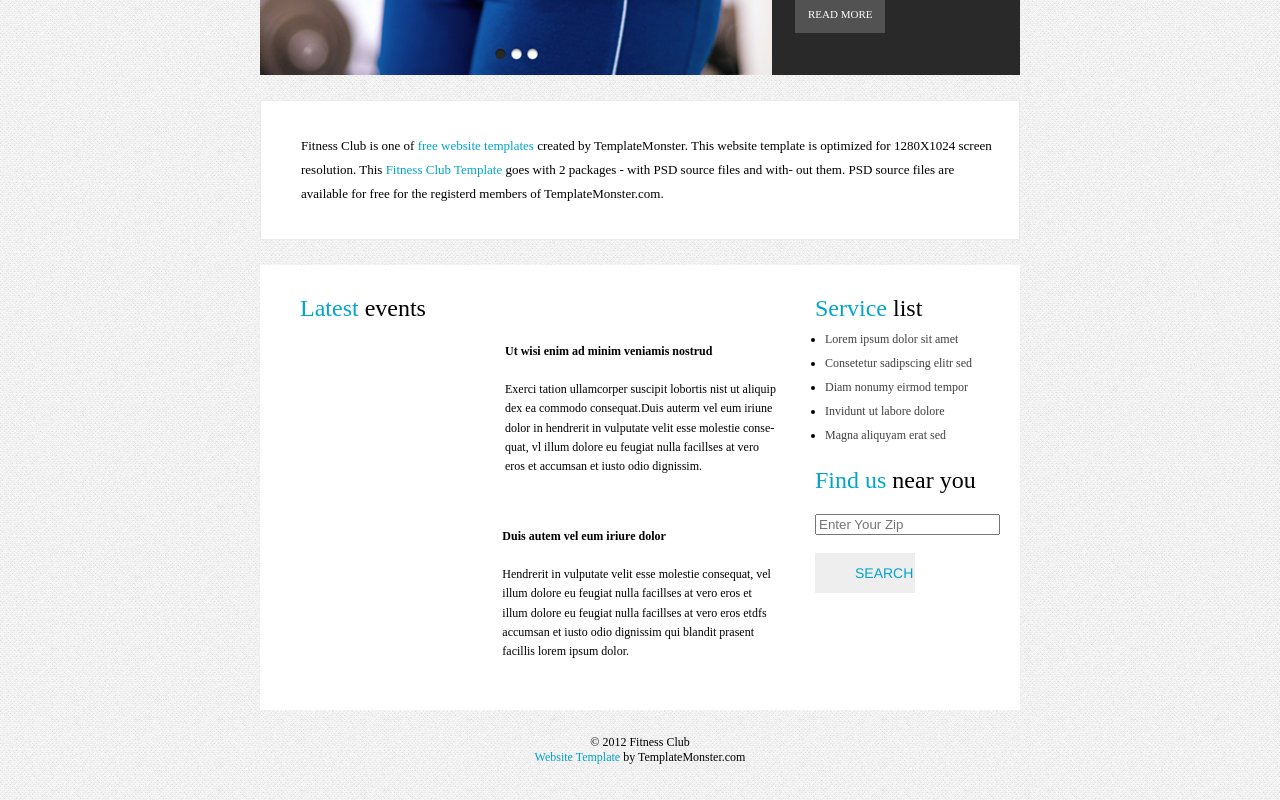
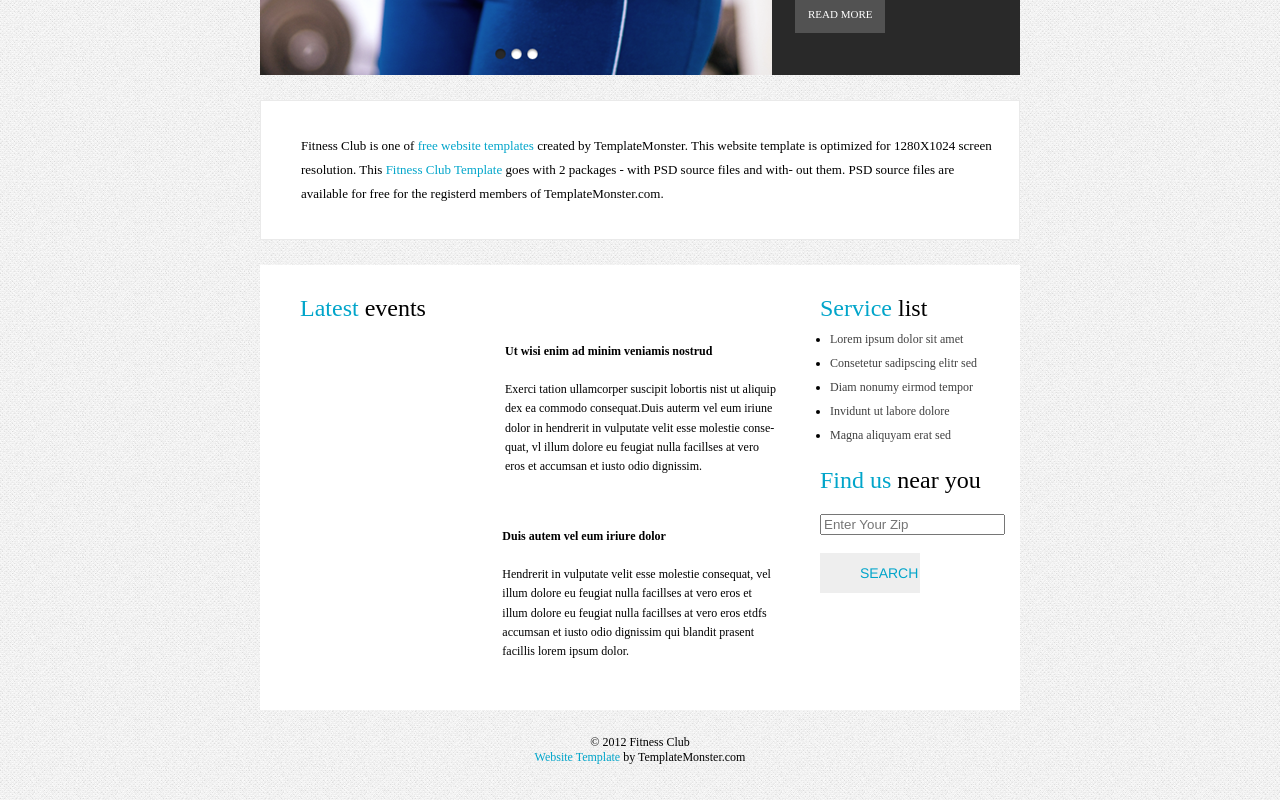
Before and after one commit to joswkws/homework2, a plain HTML site: page index.html in a window 1280 px wide. Shown: the part 387-1187 px from the top of the page. Drawn offline with Linux system fonts and the light colour scheme.

Commit message:
Rewrite 2

```diff
--- a/css/stylesheet.css
+++ b/css/stylesheet.css
@@ -126,7 +126,7 @@ font-size: 12px;
 float: left;
 }
 .list{
-float: right;
+padding-left:520px;
 }
 .list h2{
 font-weight: normal;
```
Also changed, not shown: 1 other file.
